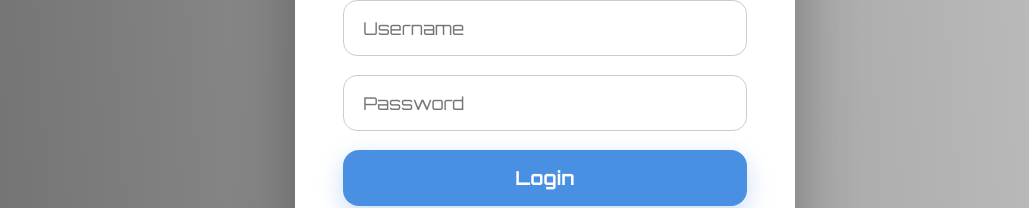
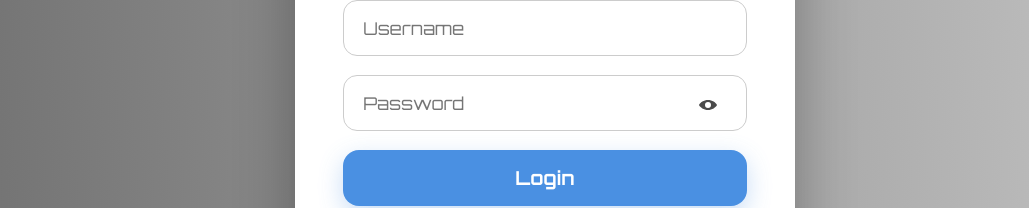
Before and after one commit to itdavidivan/finance_app_frontend, a Nuxt app: page /auth/login in a window 1280 px wide. Shown: the part 300-508 px from the top of the page, without its empty margins (95-1124 px from the left). Built offline with nearby package versions, Linux system fonts and the light colour scheme.

Commit message:
added eye button to show password in login

```diff
--- a/app/pages/auth/login.vue
+++ b/app/pages/auth/login.vue
@@ -2,6 +2,7 @@
   <div class="login-container">
     <form @submit.prevent="loginUser" class="login-form">
       <h2>Login</h2>
+
       <input
         type="text"
         name="username"
@@ -9,18 +10,41 @@
         v-model="username"
         required
       />
+
+      <!-- ZABALENÉ DO .password-wrapper -->
+      <div class="password-wrapper">
         <input
-        type="password"
+          :type="showPassword ? 'text' : 'password'"
           name="password"
           placeholder="Password"
           v-model="password"
           required
         />
+        <button
+          type="button"
+          class="toggle-password"
+          @click="showPassword = !showPassword"
+        >
+          <svg
+            xmlns="http://www.w3.org/2000/svg"
+            width="20"
+            height="20"
+            fill="currentColor"
+            viewBox="0 0 640 512"
+          >
+            <path
+              d="M320 96C185.6 96 68.77 180.1 32.05 256c36.72 75.87 153.55 160 287.95 160s251.23-84.13 287.95-160C571.23 180.1 454.4 96 320 96zm0 256a96 96 0 1 1 96-96 96.11 96.11 0 0 1-96 96z"
+            />
+          </svg>
+        </button>
+      </div>
+
       <button type="submit" class="btn">Login</button>
-      <NuxtLink to="/auth/register" class="btn secondary mt-3"
-        >Register</NuxtLink
-      >
+      <NuxtLink to="/auth/register" class="btn secondary mt-3">
+        Register
+      </NuxtLink>
     </form>
+
     <div v-if="message" class="message">{{ message }}</div>
   </div>
 </template>
@@ -32,6 +56,7 @@ import axiosApiCall from "~/lib/axiosApiCall";
 
 const username = ref("");
 const password = ref("");
+const showPassword = ref(false);
 const router = useRouter();
 const message = ref("");
 
@@ -143,6 +168,31 @@ const loginUser = async () => {
   font-size: 1.2rem;
   margin-top: 1.5rem;
 }
+.password-wrapper {
+  position: relative;
+}
+
+.password-wrapper input {
+  width: 100%;
+  padding-right: 3rem; /* rezerva pre ikonku */
+}
+
+.toggle-password {
+  position: absolute;
+  top: 40%;
+  right: 1.8rem;
+  transform: translateY(-50%);
+  background: none;
+  border: none;
+  cursor: pointer;
+  color: #4a4a4a;
+  display: flex;
+  align-items: center;
+}
+
+.toggle-password svg {
+  pointer-events: none; /* klik sa berie na button */
+}
 
 /* Responsive */
 @media (max-width: 900px) {
```
Lines whose indentation alone changed are shown as unchanged.
